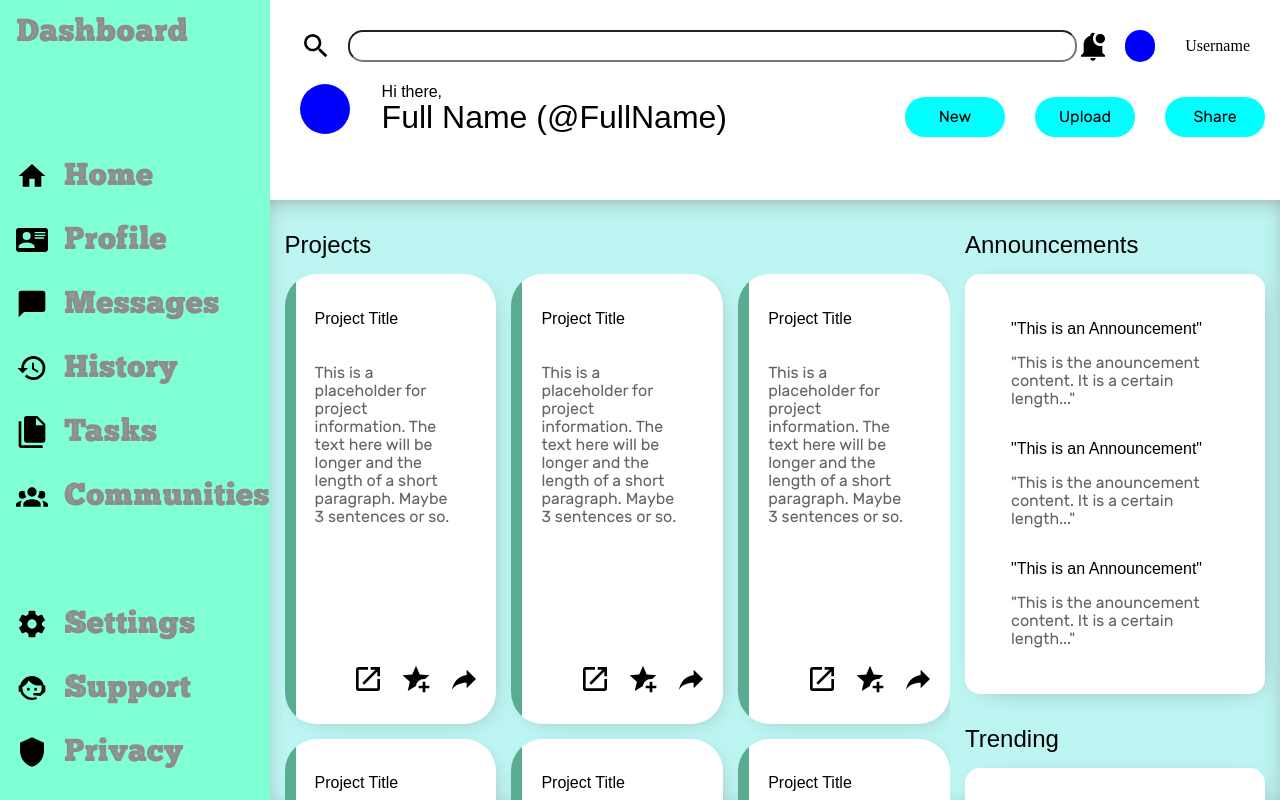
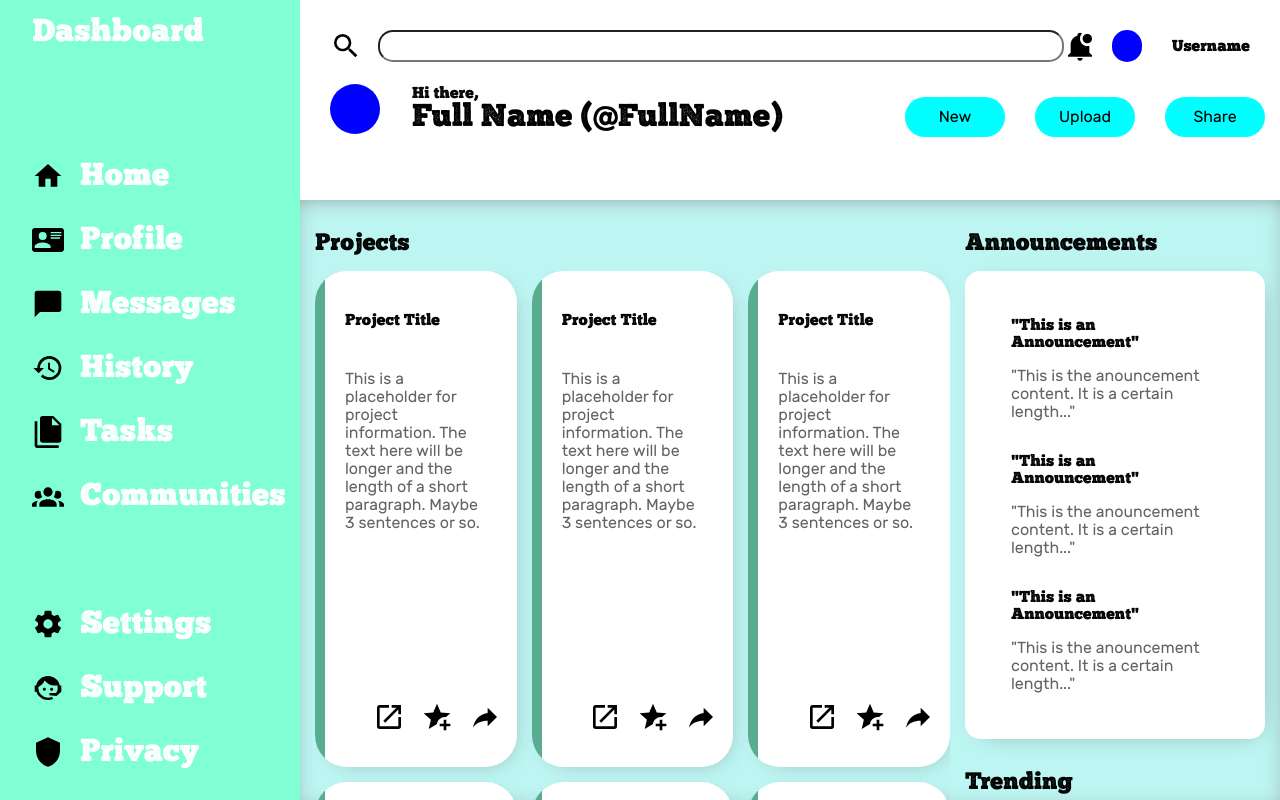
Before and after one commit to BrennanT123/admin_dashboard, a plain HTML site: page index.html in a window 1280 px wide. Drawn offline with Linux system fonts and the light colour scheme.

Commit message:
Touchup fonts and colors
Fixes font issues in CSS file and makes a few minor changes to colors.

```diff
--- a/styles/stylesheet.css
+++ b/styles/stylesheet.css
@@ -23,13 +23,13 @@ body
 }
 @font-face {
 
-    font-family: mainFont;
-    src: url(/fonts/main_font/rubik-regular-webfont.woff2) format("woff2"), url(/fonts/main_font/rubik-regular-webfont.woff) format("woff)");
+    font-family: "mainFont";
+    src: url(../fonts/main_font/rubik-regular-webfont.woff2) format("woff2"), url(fonts/main_font/rubik-regular-webfont.woff) format("woff)");
 
 }
 @font-face {
-    font-family: headerFont;
-    src: url(/fonts/header_font/chunk_five_print-webfont.woff2) format("woff2"), url(/fonts/header_font/chunk_five_print-webfont.woff) format("woff");
+    font-family: "headerFont";
+    src: url(../fonts/header_font/chunk_five_print-webfont.woff2) format("woff2"), url(fonts/header_font/chunk_five_print-webfont.woff) format("woff");
 }
 
 img
@@ -99,9 +99,10 @@ img
     font-size: var(--sidebar-grid-height);
     grid-template-rows: 4em repeat(10,2em);
     font-family: "headerFont",sans-serif;
-    color: rgb(141, 140, 140);
+    color: rgb(255, 255, 255);
     justify-items: baseline;
-    padding-left: 1rem;
+    padding-left: 2rem;
+    padding-right: 1rem;
     padding-top: 1rem;
 }
 
@@ -149,7 +150,7 @@ background-color: rgb(128, 255, 212);
 }
 .projectTitle, .announcementTitle
 {
-    font-family: "titleFont",sans-serif;
+    font-family: "headerFont",sans-serif;
     color: var(--project-title-color);
 }
 
@@ -226,7 +227,7 @@ background-color: rgb(128, 255, 212);
 
 .headerAnnouncments, .headerTrending,.headerProjects
 {
-    font-family: "titleFont",sans-serif;
+    font-family: "headerFont",sans-serif;
     font-size: 1.5rem;
     margin-top: 1rem;
 }
@@ -240,7 +241,7 @@ background-color: rgb(128, 255, 212);
 
 .username
 {
-    font-family: "titleFont";
+    font-family: "headerFont";
     align-self: center;
     margin-left: 30px;
 }
@@ -286,7 +287,7 @@ background-color: rgb(128, 255, 212);
 {
     flex: 1;
     justify-self: baseline;
-    font-family: "titleFont",sans-serif;
+    font-family: "headerFont",sans-serif;
     align-self: center;
     margin-left: 2rem;
     font-size: 2rem;
@@ -295,7 +296,7 @@ background-color: rgb(128, 255, 212);
 .fullName::before
 {
     content: "Hi there,";
-    font-family: "titleFont" ,sans-serif;
+    font-family: "headerFont" ,sans-serif;
     position: absolute;
     font-size: 1rem;
     top: -1rem;
```
